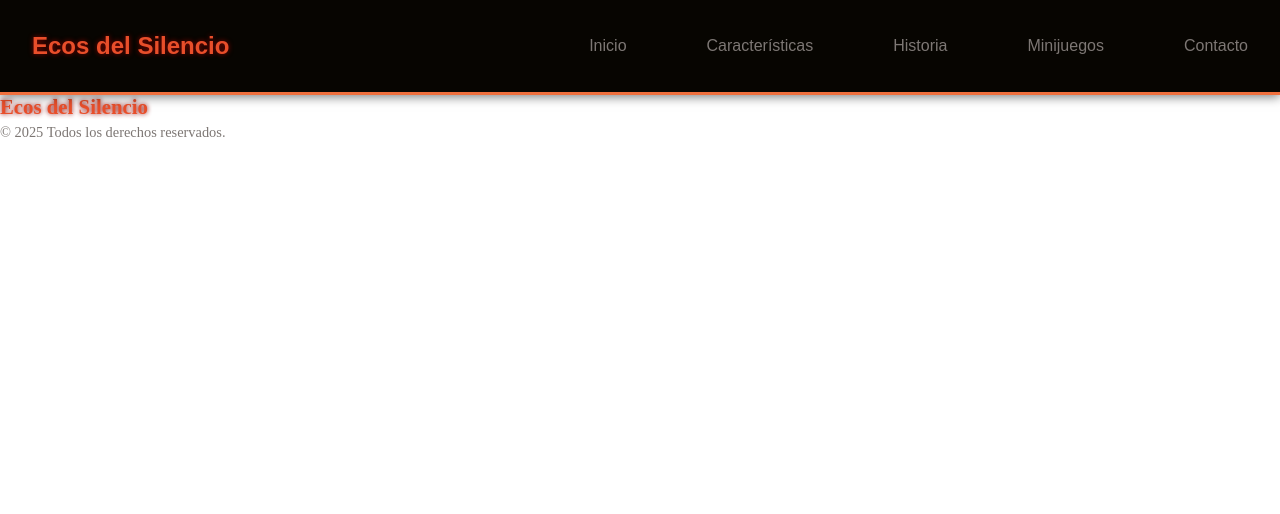
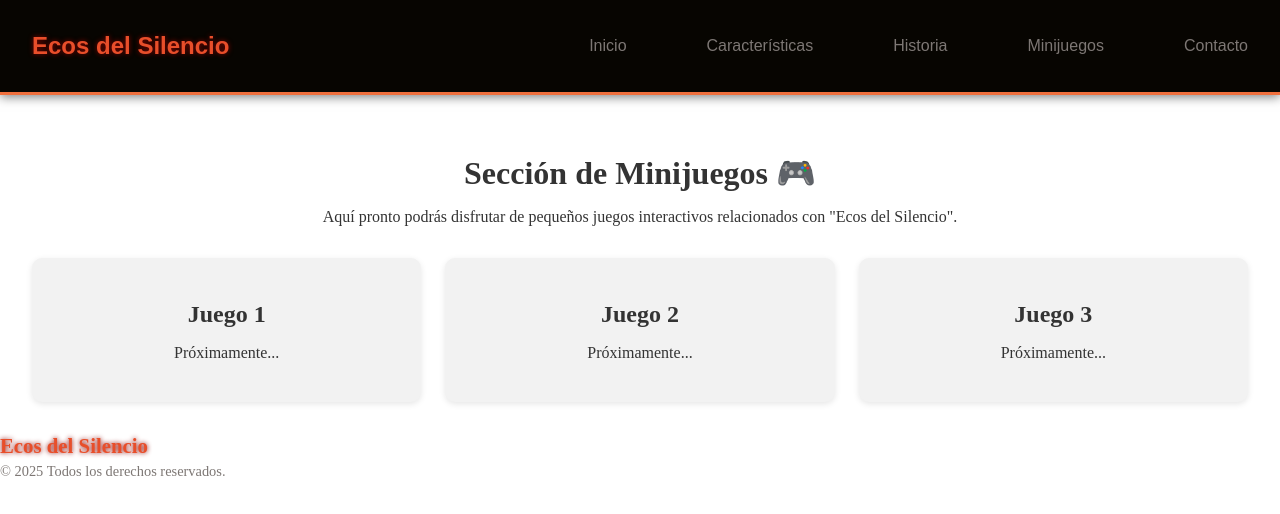
Before and after one commit to CarlosG-Ibarra/ecos-del-silencio, an Angular app: page /minijuegos in a window 1280 px wide. Before the commit this address led to /. Shown: the top 514 px of the page. Built offline with nearby package versions, Linux system fonts and the light colour scheme.

Commit message:
Creacion de la pestaña de minijuegos con Bloques preasignados par cada minijuego

```diff
--- a/src/app/app.routes.ts
+++ b/src/app/app.routes.ts
@@ -1,3 +1,10 @@
 import { Routes } from '@angular/router';
+import { MinijuegosComponent } from './minijuegos/minijuegos';
 
-export const routes: Routes = [];
+export const routes: Routes = [
+  { path: '', redirectTo: '/inicio', pathMatch: 'full' },
+  { path: 'minijuegos', component: MinijuegosComponent },
+  // Aquí podrás agregar más rutas después:
+  // { path: 'contacto', component: ContactoComponent },
+  // { path: 'historia', component: HistoriaComponent },
+];
--- a/src/app/header/header.html
+++ b/src/app/header/header.html
@@ -4,7 +4,7 @@
     <a href="#">Inicio</a>
     <a href="#">Características</a>
     <a href="#">Historia</a>
-    <a href="#">Minijuegos</a>
+    <a href="/minijuegos">Minijuegos</a>
     <a href="#">Contacto</a>
   </nav>
 </header>
--- /dev/null
+++ b/src/app/minijuegos/minijuegos.css
@@ -0,0 +1,33 @@
+.minijuegos-container {
+  padding: 2rem;
+  text-align: center;
+  color: #333;
+
+  h1 {
+    font-size: 2rem;
+    margin-bottom: 1rem;
+  }
+
+  .minijuegos-grid {
+    display: grid;
+    grid-template-columns: repeat(auto-fit, minmax(200px, 1fr));
+    gap: 1.5rem;
+    margin-top: 2rem;
+
+    .placeholder-card {
+      background: #f2f2f2;
+      border-radius: 10px;
+      padding: 1.5rem;
+      box-shadow: 0 2px 6px rgba(0, 0, 0, 0.1);
+      transition: transform 0.2s ease;
+
+      &:hover {
+        transform: scale(1.05);
+      }
+
+      h2 {
+        margin-bottom: 0.5rem;
+      }
+    }
+  }
+}
--- /dev/null
+++ b/src/app/minijuegos/minijuegos.html
@@ -0,0 +1,19 @@
+<section class="minijuegos-container">
+  <h1>Sección de Minijuegos 🎮</h1>
+  <p>Aquí pronto podrás disfrutar de pequeños juegos interactivos relacionados con "Ecos del Silencio".</p>
+
+  <div class="minijuegos-grid">
+    <div class="placeholder-card">
+      <h2>Juego 1</h2>
+      <p>Próximamente...</p>
+    </div>
+    <div class="placeholder-card">
+      <h2>Juego 2</h2>
+      <p>Próximamente...</p>
+    </div>
+    <div class="placeholder-card">
+      <h2>Juego 3</h2>
+      <p>Próximamente...</p>
+    </div>
+  </div>
+</section>
--- /dev/null
+++ b/src/app/minijuegos/minijuegos.ts
@@ -0,0 +1,9 @@
+import { Component } from '@angular/core';
+
+@Component({
+  selector: 'app-minijuegos',
+  standalone: true,
+  templateUrl: './minijuegos.html',
+  styleUrls: ['./minijuegos.css']
+})
+export class MinijuegosComponent {}
```
Also changed, not shown: 1 other file (tests, documents, lock files or other folders).
